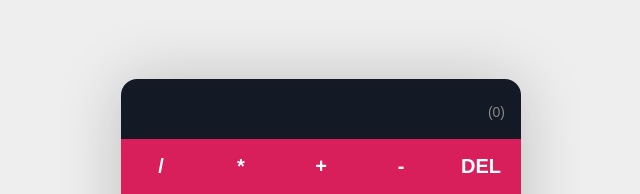
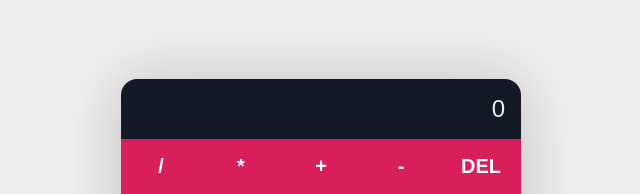
Before and after one commit to michaelkielt/reactcalculator, a React (Create React App) app: page / in a window 1280 px wide. Shown: the part 154-348 px from the top of the page, without its empty margins (319-959 px from the left). Built offline with nearby package versions, Linux system fonts and the light colour scheme.

Commit message:
added onClick events to operators to update calc

```diff
--- a/src/App.js
+++ b/src/App.js
@@ -25,7 +25,7 @@ function App() {
     <div className="App">
         <div className="calculator">
           <div className="display">
-              <span>(0)</span>
+             { result ? <span>(0)</span> : '' } { calc || "0"}
           </div>
 
           <div className="operators">
```
